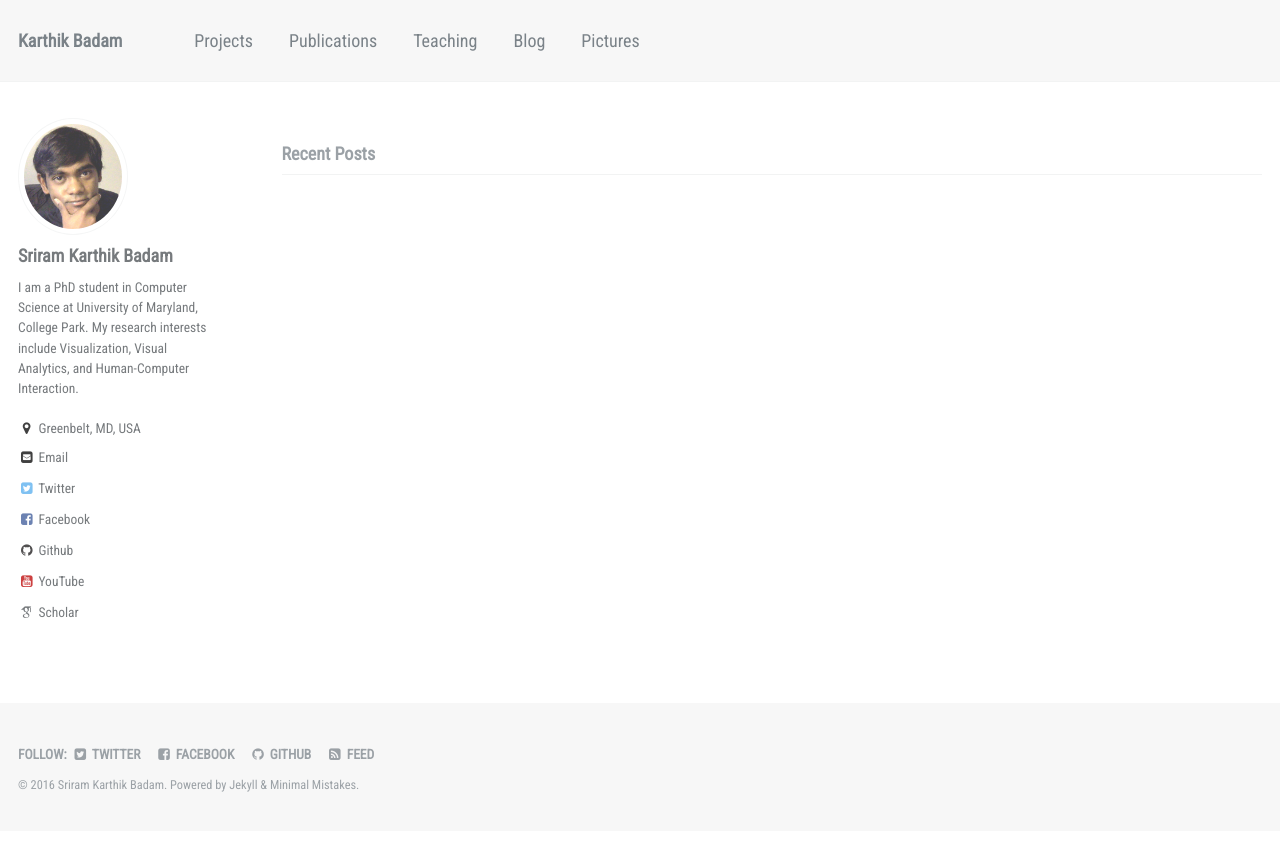
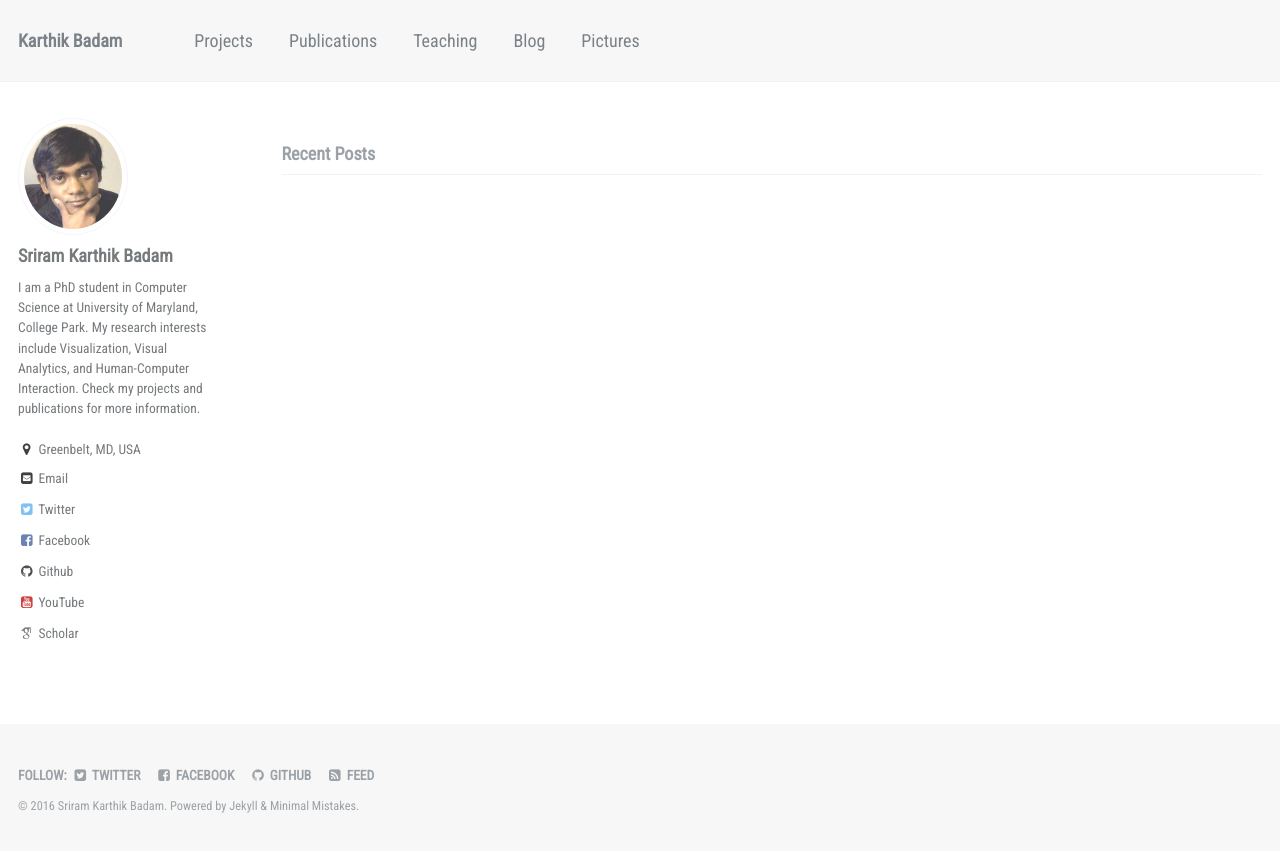
Before and after one commit to karthikbadam/karthikbadam.github.io, a Jekyll site: the page built from index.html, in a window 1280 px wide. Shown: the top 852 px of the page. Built offline with Jekyll 4.4.1, drawn with Linux system fonts in a browser that asks for light colours; some web fonts are replaced; the list of posts is cut into pages by our own code.

Commit message:
projects text

```diff
--- a/_config.yml
+++ b/_config.yml
@@ -65,7 +65,7 @@
 author:
   name             : "Sriram Karthik Badam"
   avatar           : "bio-photo.jpg"
-  bio              : "I am a PhD student in Computer Science at University of Maryland, College Park. My research interests include Visualization, Visual Analytics, and Human-Computer Interaction."
+  bio              : "I am a PhD student in Computer Science at University of Maryland, College Park. My research interests include Visualization, Visual Analytics, and Human-Computer Interaction. Check my projects and publications for more information."
   location         : "Greenbelt, MD, USA"
   email            : "karthikbadam@infoviz.me"
   uri              :
```
Also changed, not shown: 7 other files.
